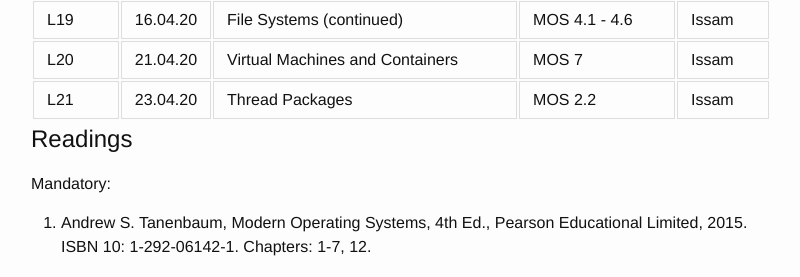
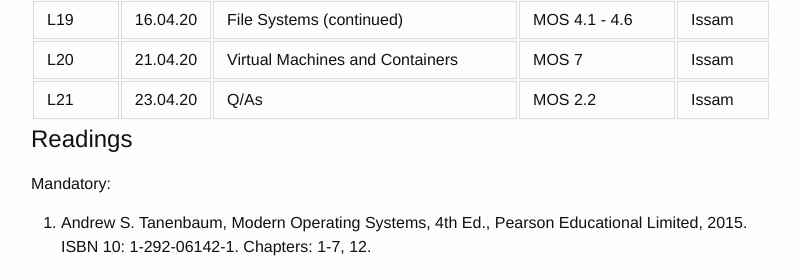
Before and after one commit to uit-inf-2201-s20/uit-inf-2201-s20.github.io, a Jekyll site: the page built from index.md, in a window 1280 px wide and 900 px high, scrolled down 1850 px. Shown: the part 169-446 px from the top of the window, without its empty margins (239-1039 px from the left). Built offline with Jekyll 4.4.1, drawn with Linux system fonts in a browser that asks for light colours.

Commit message:
Changed lecture L21

```diff
--- a/index.md
+++ b/index.md
@@ -69,7 +69,7 @@ Refer to the lecture and mandatory assignment plan, and e-mails, for which room
 | L18 | 02.04.20 | File Systems I | MOS 4.1 - 4.6 | Issam |
 | L19 | 16.04.20 | File Systems (continued) | MOS 4.1 - 4.6 | Issam |
 | L20 | 21.04.20 | Virtual Machines and Containers | MOS 7 | Issam |
-| L21 | 23.04.20 | Thread Packages | MOS 2.2 | Issam |
+| L21 | 23.04.20 | Q/As | MOS 2.2 | Issam |
 
 
 ## Readings
```
